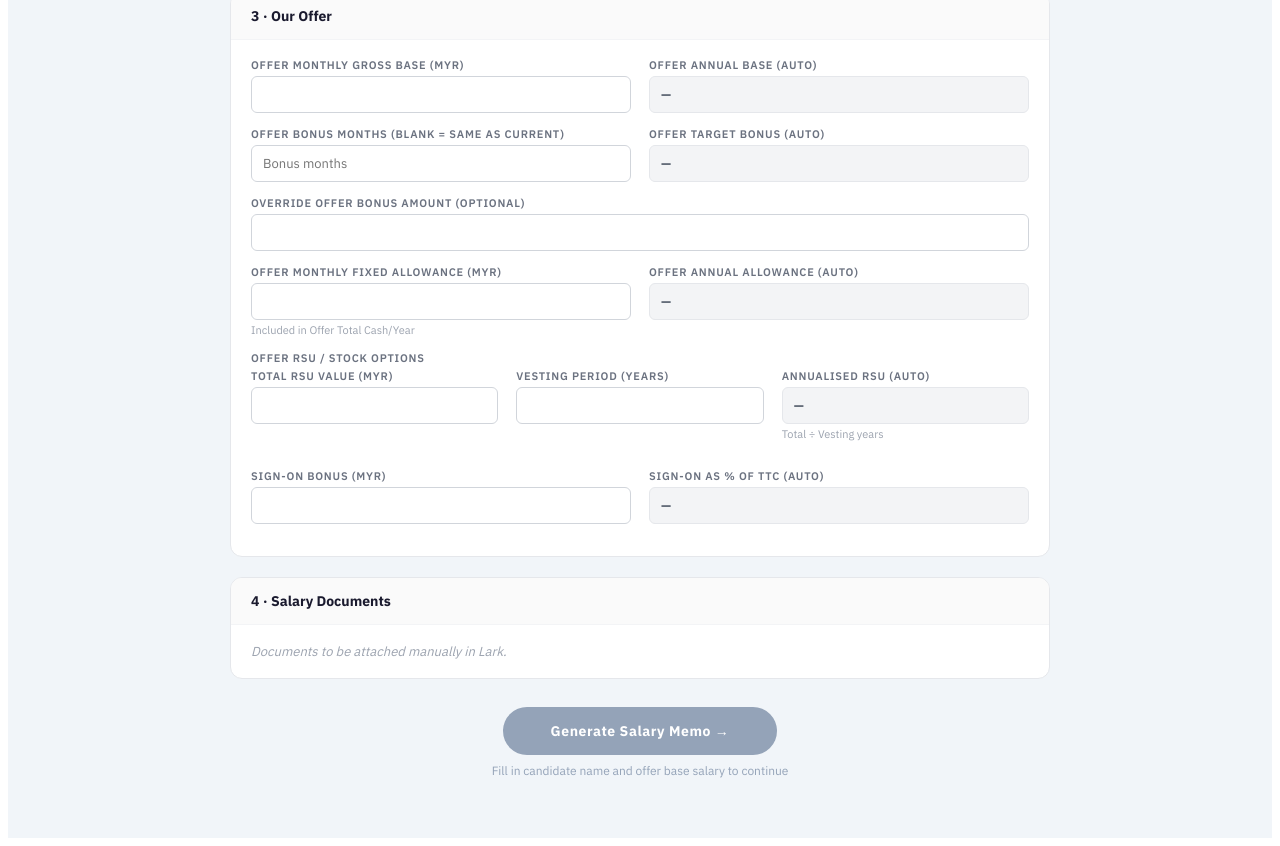
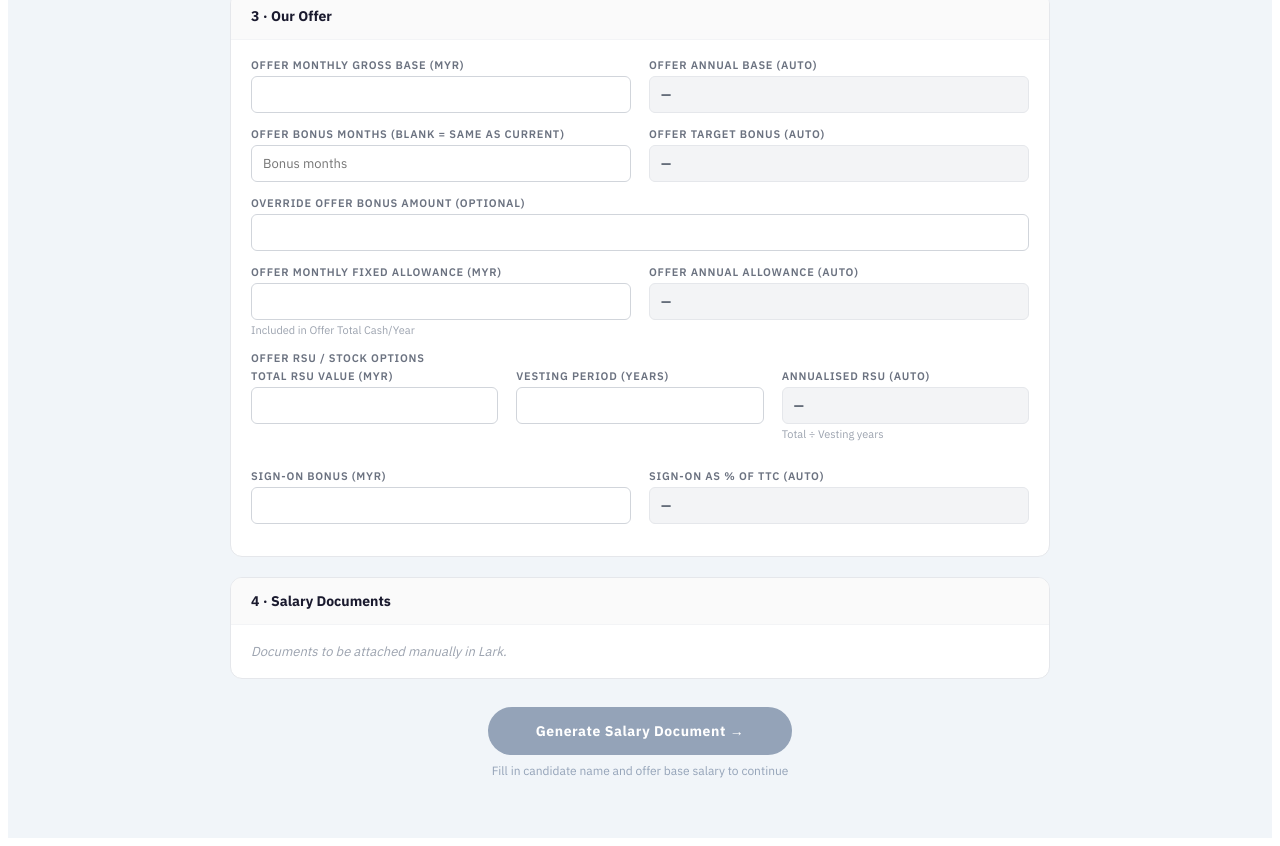
Before and after one commit to MKCFSEA/salary-document-generator, a React (Vite) app in the folder salary-memo/: page / in a window 1280 px wide. Shown: the part 1304-2150 px from the top of the page. Built offline with nearby package versions, Linux system fonts and the light colour scheme.

Commit message:
Update App.jsx

```diff
--- a/salary-memo/src/App.jsx
+++ b/salary-memo/src/App.jsx
@@ -583,7 +583,7 @@ export default function App() {
         <div style={{ textAlign: "center", paddingTop: 8 }}>
           <button onClick={generate} disabled={!canGenerate || status === "loading"}
             style={{ background: !canGenerate ? "#94a3b8" : RED, color: "#fff", border: "none", padding: "15px 48px", borderRadius: 50, fontSize: 14, fontWeight: 700, fontFamily: FONT, cursor: canGenerate ? "pointer" : "not-allowed", letterSpacing: "0.04em", boxShadow: canGenerate ? "0 4px 20px rgba(224,32,32,0.35)" : "none" }}>
-            {status === "loading" ? "Generating…" : "Generate Salary Memo →"}
+            {status === "loading" ? "Generating…" : "Generate Salary Document →"}
           </button>
           {!canGenerate && <div style={{ fontSize: 12, color: "#94a3b8", marginTop: 8 }}>Fill in candidate name and offer base salary to continue</div>}
           {status === "done" && (
```
